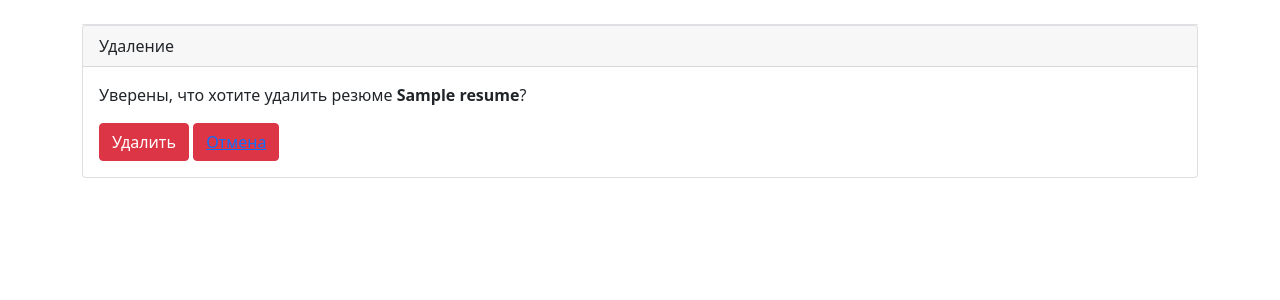
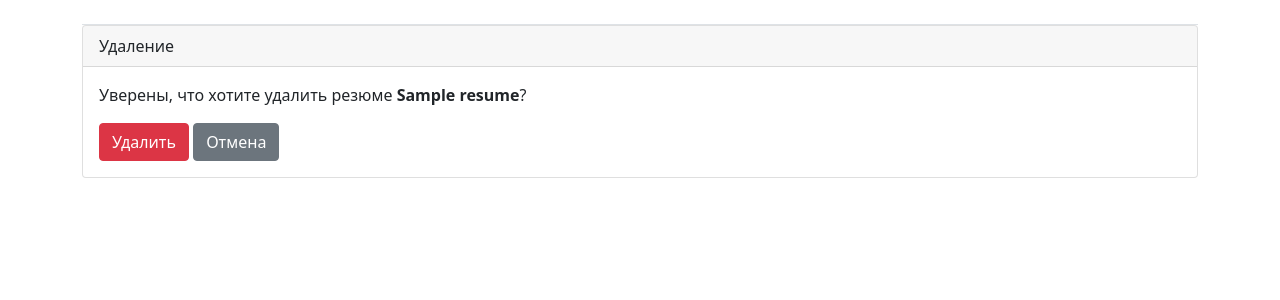
Before and after one commit to mal-bot/gbfp, a Django app: template resume/templates/resume/resume_confirm_delete.html in a window 1280 px wide. Shown: the part 56-356 px from the top of the page. Run offline with Django 3.2, Linux system fonts and the light colour scheme; tables that the repository leaves empty hold one stand-in row (values such as "Sample post"); the template is opened without the code that fills it: values that come from a table or form of the project are taken from there, most other values are stand-ins (such as "Sample title", 1, 10 or a date in 2020); some libraries are stand-ins or nearby versions.

Commit message:
some small things

```diff
--- a/applicantapp/templates/applicantapp/applicant_content.html
+++ b/applicantapp/templates/applicantapp/applicant_content.html
@@ -26,7 +26,7 @@
                    <tr>
                        <th>#</th>
                        <th>Название</th>
-                       <th>Описание</th>
+                       <th>Комментарий</th>
                        <th>Черновик</th>
                        <th>Действия</th>
                    </tr>
--- a/resume/models.py
+++ b/resume/models.py
@@ -6,7 +6,7 @@ class Resume(models.Model):
         user = models.ForeignKey(User, on_delete=models.CASCADE)
         # name должно быть видно только соискателю
         name = models.CharField(verbose_name='название', max_length=250, blank=True, null=True)
-        cellphone = models.BigIntegerField(verbose_name='номер телефона')
+        cellphone = models.PositiveBigIntegerField(verbose_name='номер телефона')
         comment = models.CharField(verbose_name='описание', max_length=250, blank=True, null=True)
         hide_comment = models.BooleanField(verbose_name='Комментарий к резюме виден только Вам', default=True)
         is_draft = models.BooleanField(verbose_name='черновик', default=False)
--- a/resume/templates/resume/resume_confirm_delete.html
+++ b/resume/templates/resume/resume_confirm_delete.html
@@ -13,8 +13,7 @@
                         <form action="{% url 'resume:resume_delete' object.pk %}" method="post">
                             {% csrf_token %}
                             <button type="submit" class="btn btn-danger waves-effect waves-light">Удалить</button>
-                            <button class="btn btn-danger waves-effect waves-light">
-                                <a href="{% url 'applicant:view' %}">Отмена</a>
+                            <button type="reset" onclick="location.href='{% url 'applicant:view' %}'" class="btn btn-secondary waves-effect waves-light">Отмена</button>
                             </button>
                         </form>
                     </div>
```
Also changed, not shown: resume/migrations/0002_auto_20210311_1740.py (added).
